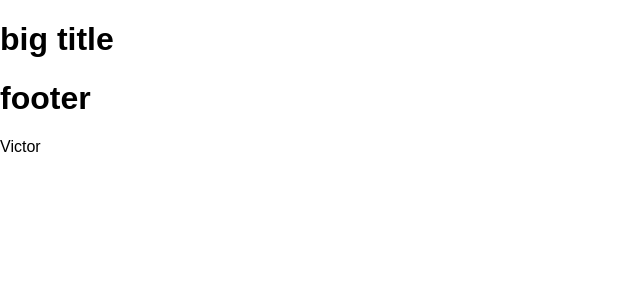
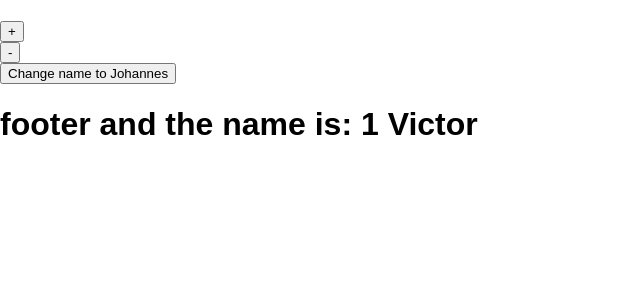
Before and after one commit to bovicbro/victors.space, a React (Create React App) app: page / in a window 1280 px wide. Shown: the top 300 px of the page, without its empty margins (0-640 px from the left). Built offline with nearby package versions, Linux system fonts and the light colour scheme.

Commit message:
adds button which is rendered with different functions from the app component.

```diff
--- a/src/components/App.js
+++ b/src/components/App.js
@@ -1,17 +1,20 @@
 import React, { Component } from 'react';
 import logo from '../logo.svg';
 import '../App.css';
-import Layout from "./Layout";
 import {connect} from "react-redux";
+import Header from "./Header"
+import Footer from "./Footer"
+import Button from "./Button"
 
 class App extends Component {
   render() {
     return (
       <div>
-      <Layout  />
-      {
-        this.props.name.name
-      }
+        <Header />
+        <Button buttonText="+" buttonAction={() => this.props.addOne} />
+        <Button buttonText="-" buttonAction={() => this.props.subtractOne} />
+        <Button buttonText="Change name to Johannes" buttonAction={() => this.props.changeName} />
+        <Footer name={this.props.math.result + "  " + this.props.name.name} />
       </div>
     );
   }
@@ -26,12 +29,25 @@ const mapStateToProps = (state) => {
 
 const mapDispatchToProps = (dispatch) => {
   return {
+    addOne: () => {
+      dispatch({
+        type: "ADD",
+        payload: 1
+      });
+    },
+    subtractOne: () => {
+      dispatch({
+        type: "SUBTRACT",
+        payload: 1
+      });
+    },
     changeName: (name) => {
       dispatch({
         type: "CHANGE_NAME",
         payload: name
       });
-}}
+    }
+  }
   };
 
   export default connect(mapStateToProps, mapDispatchToProps)(App);
--- /dev/null
+++ b/src/components/Button.js
@@ -0,0 +1,11 @@
+import React, {Component} from "react"
+
+export default class Button extends React.Component{
+  render() {
+    return (
+      <div>
+        <button onClick={this.props.buttonAction()}>{this.props.buttonText}</button>
+      </div>
+    );
+  }
+}
--- a/src/components/Footer.js
+++ b/src/components/Footer.js
@@ -8,7 +8,7 @@ export default class Footer extends React.Component {
   render() {
     return (
       <footer>
-        <h1>footer</h1>
+        <h1>footer and the name is: {this.props.name}</h1>
       </footer>
     )
   }
--- a/src/components/Layout.js
+++ b/src/components/Layout.js
@@ -1,6 +1,7 @@
 import React from "react"
 import Header from "./Header"
 import Footer from "./Footer"
+import Button from "./Button"
 
 export default class Layout extends React.Component {
   render() {
@@ -8,6 +9,7 @@ export default class Layout extends React.Component {
     return (
       <div>
       <Header title={title} />
+      <Button  />
       <Footer />
       </div>
     )
--- a/src/index.js
+++ b/src/index.js
@@ -12,18 +12,3 @@ ReactDOM.render(
   </Provider>,
   document.getElementById('root'));
 registerServiceWorker();
-
-store.dispatch({
-  type: "ADD",
-  payload: 100
-})
-
-store.dispatch({
-  type: "ADD",
-  payload: 100
-})
-
-store.dispatch({
-  type: "ADD",
-  payload: 100
-})
--- a/src/reducers/mathReducer.js
+++ b/src/reducers/mathReducer.js
@@ -4,14 +4,19 @@ const mathReducer = (state = {
 }, action) => {
   switch (action.type) {
     case "ADD":
+    console.log("Math reducer is alive and kicking");
       state = {
           ...state,
           result: state.result + action.payload,
           lastValues: [...state.lastValues, state.result]
       };
       break;
-    case "DELETE":
-// something
+    case "SUBTRACT":
+state = {
+          ...state,
+          result: state.result - action.payload,
+          lastValues: [...state.lastValues, state.result]
+      };
       break;
   }
   return state;
--- a/src/reducers/nameReducer.js
+++ b/src/reducers/nameReducer.js
@@ -4,6 +4,7 @@ const nameReducer = (state = {
 }, action) => {
   switch (action.type) {
     case "CHANGE_NAME":
+      console.log("Name reducer is alive and kicking");
       state = {
           ...state,
           name: action.payload,
```
Lines whose indentation alone changed are shown as unchanged.
